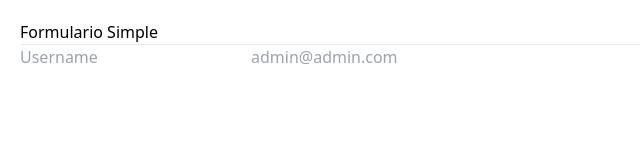
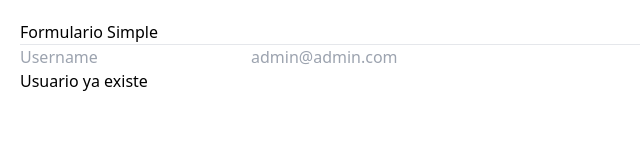
Before and after one commit to devenriq/U-React-05-hook-app, a React (Vite) app: page / in a window 1280 px wide. Shown: the top 160 px of the page, without its empty margins (0-640 px from the left). Built offline with nearby package versions, Linux system fonts and the light colour scheme.

Commit message:
unmounted component

```diff
--- a/src/02-useEffect/SimpleForm.jsx
+++ b/src/02-useEffect/SimpleForm.jsx
@@ -1,4 +1,5 @@
 import { useEffect, useState } from "react";
+import { Message } from "./message";
 
 export const SimpleForm = () => {
   const [formState, setFormState] = useState({
@@ -18,14 +19,21 @@
   };
 
   useEffect(() => {
-    console.log("UseEffect called!");
-  });
+    // console.log("UseEffect called!");
+  }, []);
+
+  useEffect(() => {
+    // console.log("FormState changed!");
+  }, [formState]);
+
+  useEffect(() => {
+    // console.log("Email changed!");
+  }, [email]);
 
   return (
     <>
       <h1>Formulario Simple</h1>
       <hr />
-
       <input
         type="text"
         className="form-control"
@@ -40,6 +48,7 @@
         name="email"
         onChange={onInputChange}
       />
+      {username === "enrique" && <Message />}
     </>
   );
 };
--- /dev/null
+++ b/src/02-useEffect/message.jsx
@@ -0,0 +1,17 @@
+import { useEffect } from "react";
+
+export const Message = () => {
+  useEffect(() => {
+    console.log("Message Mounted");
+
+    return () => {
+      console.log("Message Unmounted");
+    };
+  }, []);
+
+  return (
+    <>
+      <h3>Usuario ya existe</h3>
+    </>
+  );
+};
```
